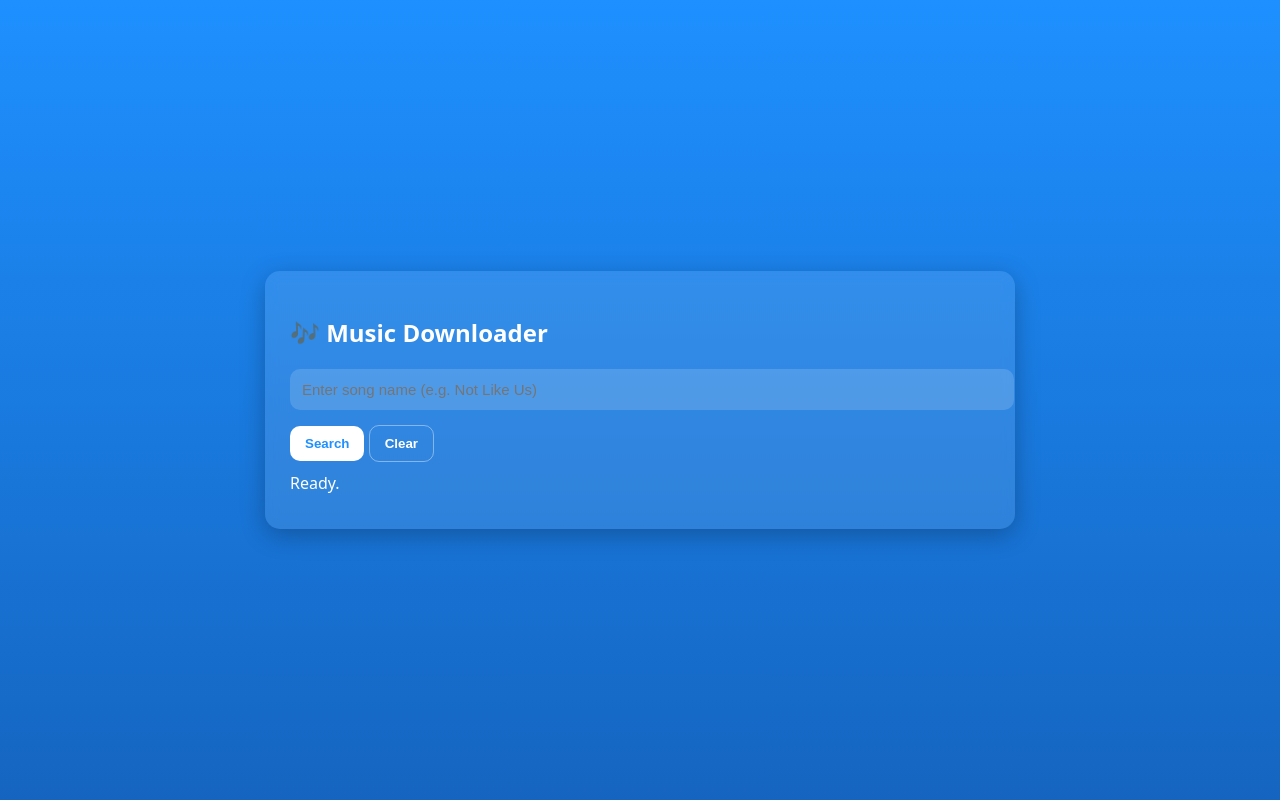
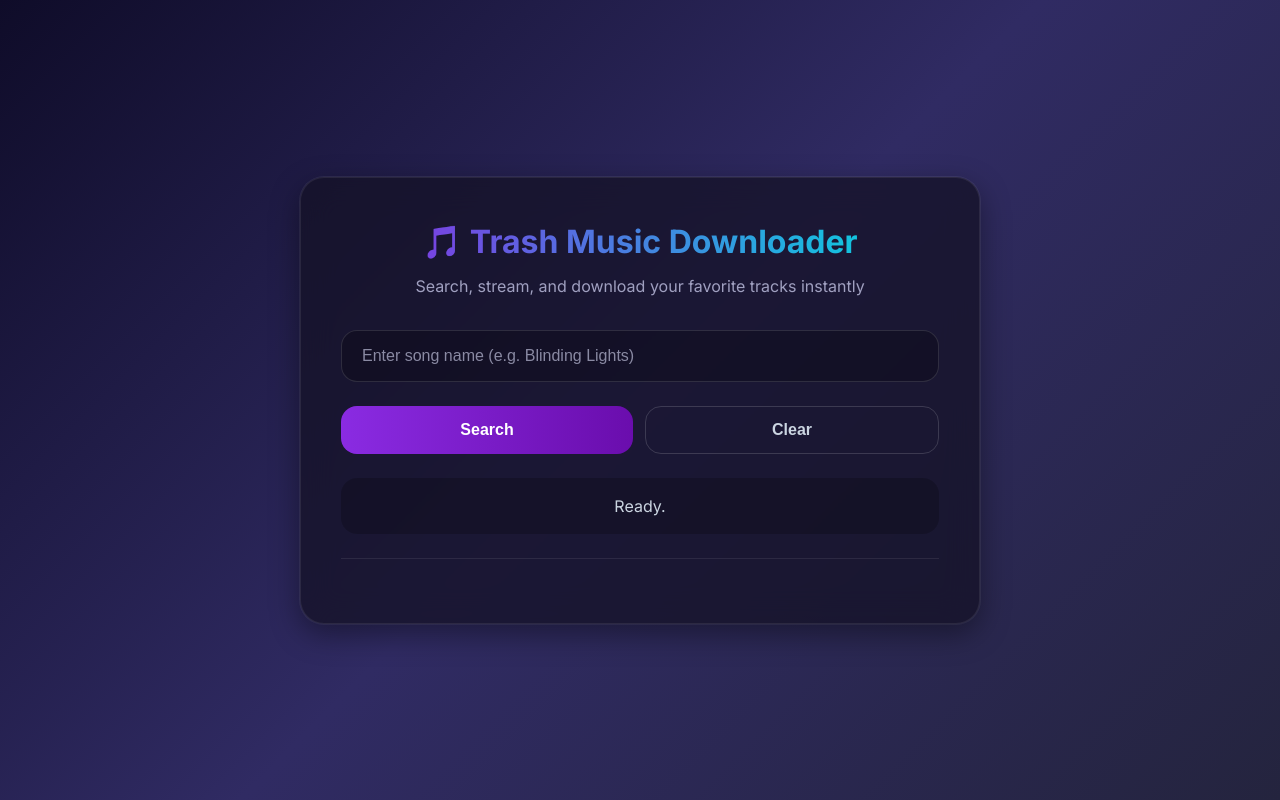
Before and after one commit to trashcore-dev/uploader, a website: page public/index.html in a window 1280 px wide. Drawn offline with Linux system fonts and the light colour scheme.

Commit message:
Update index.html

```diff
--- a/public/index.html
+++ b/public/index.html
@@ -3,84 +3,229 @@
 <head>
   <meta charset="utf-8" />
   <meta name="viewport" content="width=device-width,initial-scale=1" />
-  <title>🎵 Music Downloader</title>
+  <title>🎵Trash Music Downloader</title>
+  <link rel="stylesheet" href="https://fonts.googleapis.com/css2?family=Inter:wght@300;400;500;600;700&display=swap">
   <style>
+    * {
+      margin: 0;
+      padding: 0;
+      box-sizing: border-box;
+    }
+
     body {
-      background: linear-gradient(180deg,#1E90FF,#1565c0);
-      font-family: system-ui, sans-serif;
-      color: white;
-      margin: 0;
-      height: 100vh;
+      background: linear-gradient(135deg, #0f0c29, #302b63, #24243e);
+      font-family: 'Inter', -apple-system, BlinkMacSystemFont, sans-serif;
+      color: #f8fafc;
+      min-height: 100vh;
       display: flex;
       justify-content: center;
       align-items: center;
+      padding: 20px;
+      line-height: 1.5;
     }
+
     .app {
-      width: 90%;
-      max-width: 700px;
-      background: rgba(255,255,255,0.1);
-      border-radius: 15px;
-      padding: 25px;
-      box-shadow: 0 6px 25px rgba(0,0,0,0.25);
-      backdrop-filter: blur(6px);
+      width: 100%;
+      max-width: 680px;
+      background: rgba(20, 18, 38, 0.75);
+      border-radius: 24px;
+      padding: 40px;
+      box-shadow:
+        0 10px 30px rgba(0, 0, 0, 0.4),
+        0 0 0 1px rgba(255, 255, 255, 0.08);
+      backdrop-filter: blur(16px);
+      border: 1px solid rgba(255, 255, 255, 0.08);
     }
-    input[type=text] {
-      width: 100%;
-      padding: 12px;
-      border-radius: 10px;
+
+    h2 {
+      font-size: 32px;
+      font-weight: 700;
+      text-align: center;
+      margin-bottom: 8px;
+      background: linear-gradient(90deg, #8a2be2, #00dbde);
+      -webkit-background-clip: text;
+      -webkit-text-fill-color: transparent;
+      background-clip: text;
+    }
+
+    .subtitle {
+      text-align: center;
+      color: #a0a0c0;
+      font-size: 16px;
+      margin-bottom: 32px;
+    }
+
+    .input-group {
+      display: flex;
+      gap: 14px;
+      margin-bottom: 24px;
+    }
+
+    input[type="text"] {
+      flex: 1;
+      padding: 16px 20px;
+      border-radius: 16px;
+      border: 1px solid rgba(255, 255, 255, 0.12);
+      background: rgba(0, 0, 0, 0.25);
+      color: white;
+      font-size: 16px;
+      outline: none;
+      font-weight: 500;
+      transition: all 0.25s ease;
+    }
+
+    input[type="text"]:focus {
+      border-color: #8a2be2;
+      box-shadow: 0 0 0 3px rgba(138, 43, 226, 0.2);
+    }
+
+    input[type="text"]::placeholder {
+      color: #8a8aa3;
+    }
+
+    .button-group {
+      display: flex;
+      gap: 12px;
+    }
+
+    button {
+      flex: 1;
+      padding: 14px;
+      border-radius: 16px;
       border: none;
-      margin-bottom: 15px;
-      background: rgba(255,255,255,0.15);
-      color: #fff;
-      font-size: 15px;
-      outline: none;
+      font-weight: 600;
+      font-size: 16px;
+      cursor: pointer;
+      transition: all 0.2s cubic-bezier(0.25, 0.8, 0.25, 1);
+      display: flex;
+      align-items: center;
+      justify-content: center;
+      gap: 8px;
     }
-    button {
-      padding: 10px 15px;
-      border-radius: 10px;
-      border: none;
-      font-weight: bold;
-      cursor: pointer;
+
+    .primary {
+      background: linear-gradient(90deg, #8a2be2, #6a0dad);
+      color: white;
+      font-weight: 600;
     }
-    .primary { background: white; color: #1E90FF; }
-    .ghost { background: transparent; color: white; border: 1px solid rgba(255,255,255,0.4); }
-    #status { margin: 10px 0; }
+
+    .primary:hover {
+      transform: translateY(-2px);
+      box-shadow: 0 6px 16px rgba(138, 43, 226, 0.4);
+    }
+
+    .primary:active {
+      transform: translateY(0);
+    }
+
+    .ghost {
+      background: transparent;
+      color: #cbd5e1;
+      border: 1px solid rgba(255, 255, 255, 0.15);
+    }
+
+    .ghost:hover {
+      background: rgba(255, 255, 255, 0.05);
+      color: white;
+      border-color: rgba(255, 255, 255, 0.25);
+    }
+
+    #status {
+      margin: 24px 0;
+      padding: 16px;
+      text-align: center;
+      font-size: 16px;
+      border-radius: 16px;
+      background: rgba(0, 0, 0, 0.2);
+      color: #cbd5e1;
+      min-height: 26px;
+      display: flex;
+      align-items: center;
+      justify-content: center;
+    }
+
     #progressContainer {
       height: 8px;
-      background: rgba(255,255,255,0.2);
+      background: rgba(255, 255, 255, 0.1);
       border-radius: 6px;
       overflow: hidden;
-      margin-top: 8px;
+      margin: 20px 0 10px;
       display: none;
     }
+
     #progressBar {
-      height: 8px;
+      height: 100%;
       width: 0%;
-      background: white;
-      transition: width 0.2s linear;
+      background: linear-gradient(90deg, #8a2be2, #00dbde);
+      border-radius: 6px;
+      transition: width 0.3s ease;
     }
+
     #percent {
-      margin-top: 5px;
-      font-size: 13px;
-      color: rgba(255,255,255,0.9);
+      text-align: center;
+      font-size: 14px;
+      color: #a0a0c0;
       display: none;
+      margin-bottom: 10px;
     }
-    audio { width:100%; margin-top:10px; border-radius:8px; display:none; }
-    a { color:#fff; text-decoration:none; font-weight:bold; display:none; }
+
+    audio {
+      width: 100%;
+      margin-top: 20px;
+      border-radius: 14px;
+      display: none;
+      background: rgba(0, 0, 0, 0.3);
+      padding: 12px;
+    }
+
+    a {
+      display: none;
+      text-align: center;
+      padding: 14px;
+      border-radius: 16px;
+      background: rgba(138, 43, 226, 0.15);
+      color: white;
+      text-decoration: none;
+      font-weight: 600;
+      margin-top: 16px;
+      border: 1px solid rgba(138, 43, 226, 0.3);
+      transition: all 0.25s ease;
+    }
+
+    a:hover {
+      background: rgba(138, 43, 226, 0.25);
+      transform: translateY(-2px);
+    }
+
+    .divider {
+      height: 1px;
+      background: rgba(255, 255, 255, 0.08);
+      margin: 24px 0;
+    }
   </style>
 </head>
 <body>
   <div class="app">
-    <h2>🎶 Music Downloader</h2>
-    <input id="queryInput" type="text" placeholder="Enter song name (e.g. Not Like Us)">
-    <button id="searchBtn" class="primary">Search</button>
-    <button id="clearBtn" class="ghost">Clear</button>
+    <h2>🎵 Trash Music Downloader</h2>
+    <p class="subtitle">Search, stream, and download your favorite tracks instantly</p>
+
+    <div class="input-group">
+      <input id="queryInput" type="text" placeholder="Enter song name (e.g. Blinding Lights)">
+    </div>
+
+    <div class="button-group">
+      <button id="searchBtn" class="primary">Search</button>
+      <button id="clearBtn" class="ghost">Clear</button>
+    </div>
+
     <div id="status">Ready.</div>
 
+    <div id="percent">0%</div>
     <div id="progressContainer">
       <div id="progressBar"></div>
     </div>
-    <div id="percent">0%</div>
+
+    <div class="divider"></div>
 
     <audio id="player" controls></audio>
     <a id="downloadLink" href="#" download>⬇️ Download MP3</a>
@@ -106,7 +251,7 @@
       progressBar.style.width = '0%';
       percentText.textContent = '0%';
       progressInterval = setInterval(() => {
-        if (p < 98) { // stop slightly below 100% until finished
+        if (p < 98) {
           p += Math.random() * 2;
           progressBar.style.width = p.toFixed(0) + '%';
           percentText.textContent = p.toFixed(0) + '%';
@@ -138,7 +283,7 @@
           player.src = data.downloadUrl;
           player.style.display = 'block';
           downloadLink.href = data.downloadUrl;
-          downloadLink.style.display = 'inline-block';
+          downloadLink.style.display = 'block';
         } else {
           statusEl.textContent = '❌ Song not found or failed.';
         }
```
